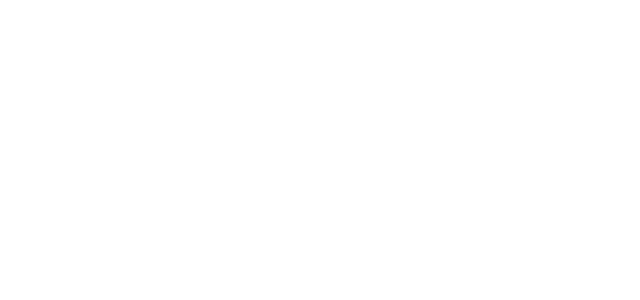
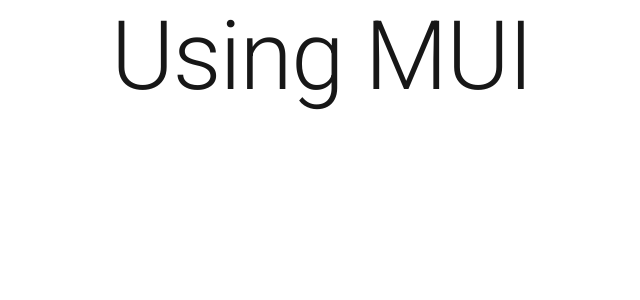
Before and after one commit to dmit-2008/dmit2008-A02-winter-2025, a Next.js app in the folder 06-nextjs-mui-component-library/components-mui-example/: page / in a window 1280 px wide. Shown: the top 300 px of the page, without its empty margins (103-743 px from the left). Built offline with nearby package versions, Linux system fonts and the light colour scheme.

Commit message:
class progress pushed

```diff
--- a/06-nextjs-mui-component-library/components-mui-example/package.json
+++ b/06-nextjs-mui-component-library/components-mui-example/package.json
@@ -11,6 +11,7 @@
   "dependencies": {
     "@emotion/react": "^11.14.0",
     "@emotion/styled": "^11.14.0",
+    "@fontsource/roboto": "^5.1.1",
     "@mui/material": "^6.4.2",
     "next": "15.1.6",
     "react": "^19.0.0",
--- a/06-nextjs-mui-component-library/components-mui-example/pages/_app.js
+++ b/06-nextjs-mui-component-library/components-mui-example/pages/_app.js
@@ -1,3 +1,9 @@
+// import the font.
+import '@fontsource/roboto/300.css';
+import '@fontsource/roboto/400.css';
+import '@fontsource/roboto/500.css';
+import '@fontsource/roboto/700.css';
+
 import "@/styles/globals.css";
 
 export default function App({ Component, pageProps }) {
--- a/06-nextjs-mui-component-library/components-mui-example/pages/index.js
+++ b/06-nextjs-mui-component-library/components-mui-example/pages/index.js
@@ -2,6 +2,9 @@
 // take a look at the "component" prop on the container component
 import Container from '@mui/material/Container';
 // use Typography component with a variant prop of h1
+// go to these docs https://mui.com/material-ui/react-typography/
+import Typography from '@mui/material/Typography';
+
 // write the title "Using MUI"
 
 export default function Home() {
@@ -15,7 +18,14 @@
         maxWidth="md"
         component="main"
       >
-
+        {/* variant is what it looks like and the component again like
+        above is the element it will render to */}
+        <Typography
+          variant="h1"
+          component="h1"
+        >
+          Using MUI
+        </Typography>
       </Container>
     </div>
   );
```
Also changed, not shown: 1 other file (tests, documents, lock files or other folders).
